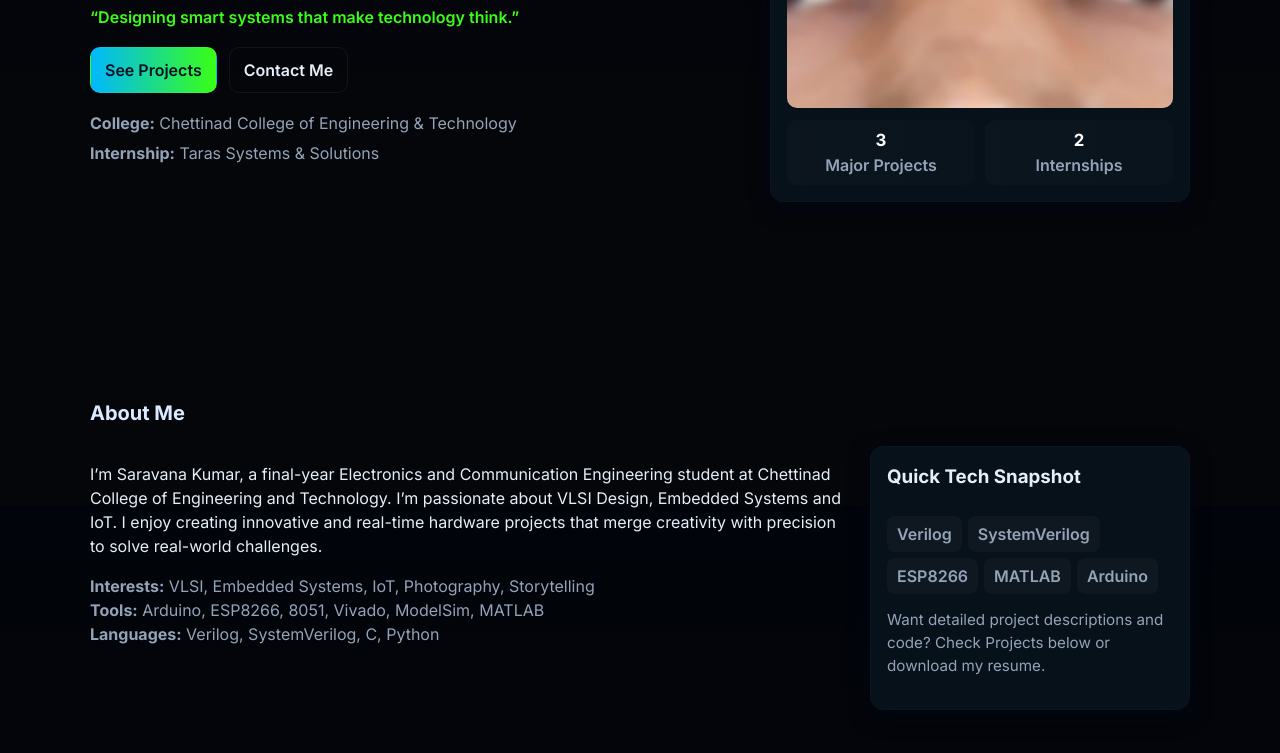
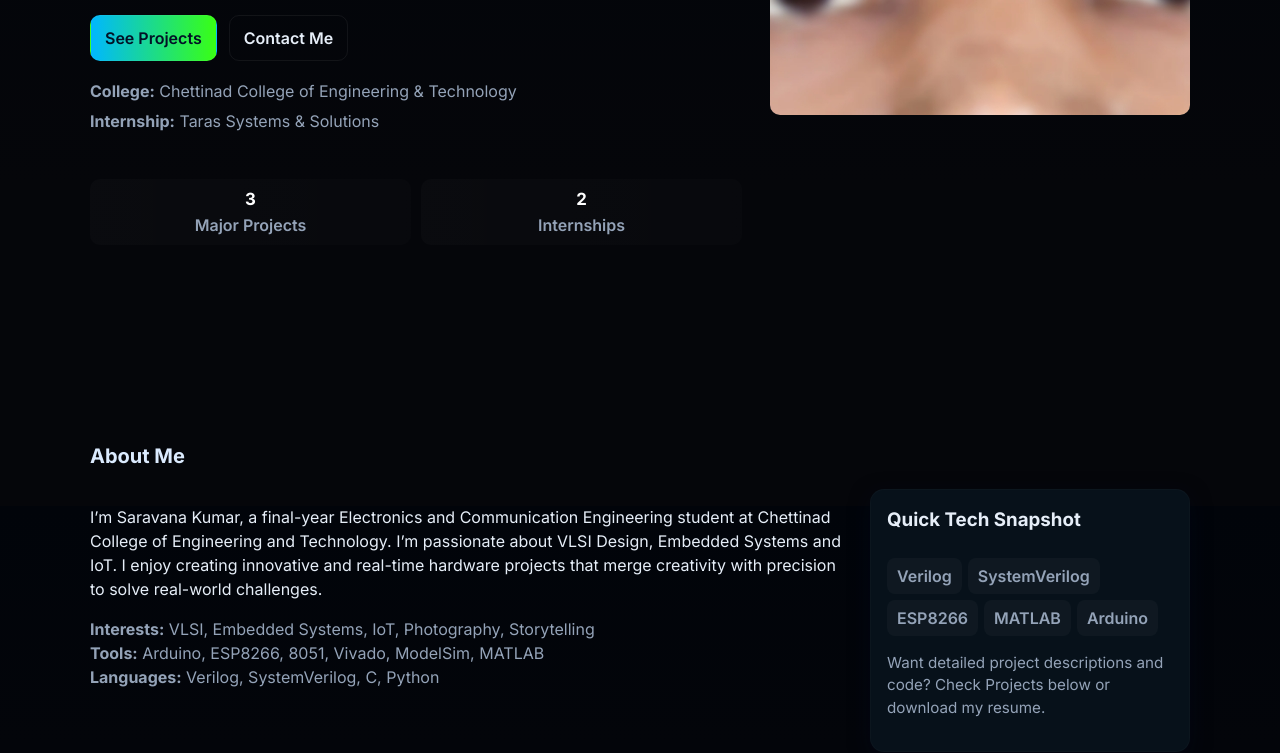
Before and after one commit to Saravana1244/saravanakumar12.github.io, a plain HTML site: page index.html in a window 1280 px wide. Shown: the part 294-1047 px from the top of the page. Drawn offline with Linux system fonts and the light colour scheme.

Commit message:
Fix HTML structure and formatting issues

```diff
--- a/index.html
+++ b/index.html
@@ -53,10 +53,10 @@
           </ul>
         </div>
 
-        <div class="hero-right card">
-          <div class="profile-photo" aria-hidden="true">
+        <div class="profile-photo">
+          <div class="profile-pic">
             <img src="assets/1000292935.jpg" alt="A photo of me">
-            <div class="photo-placeholder">Photo</div>
+            </div>
           </div>
 
           <div class="mini-stats">
```
